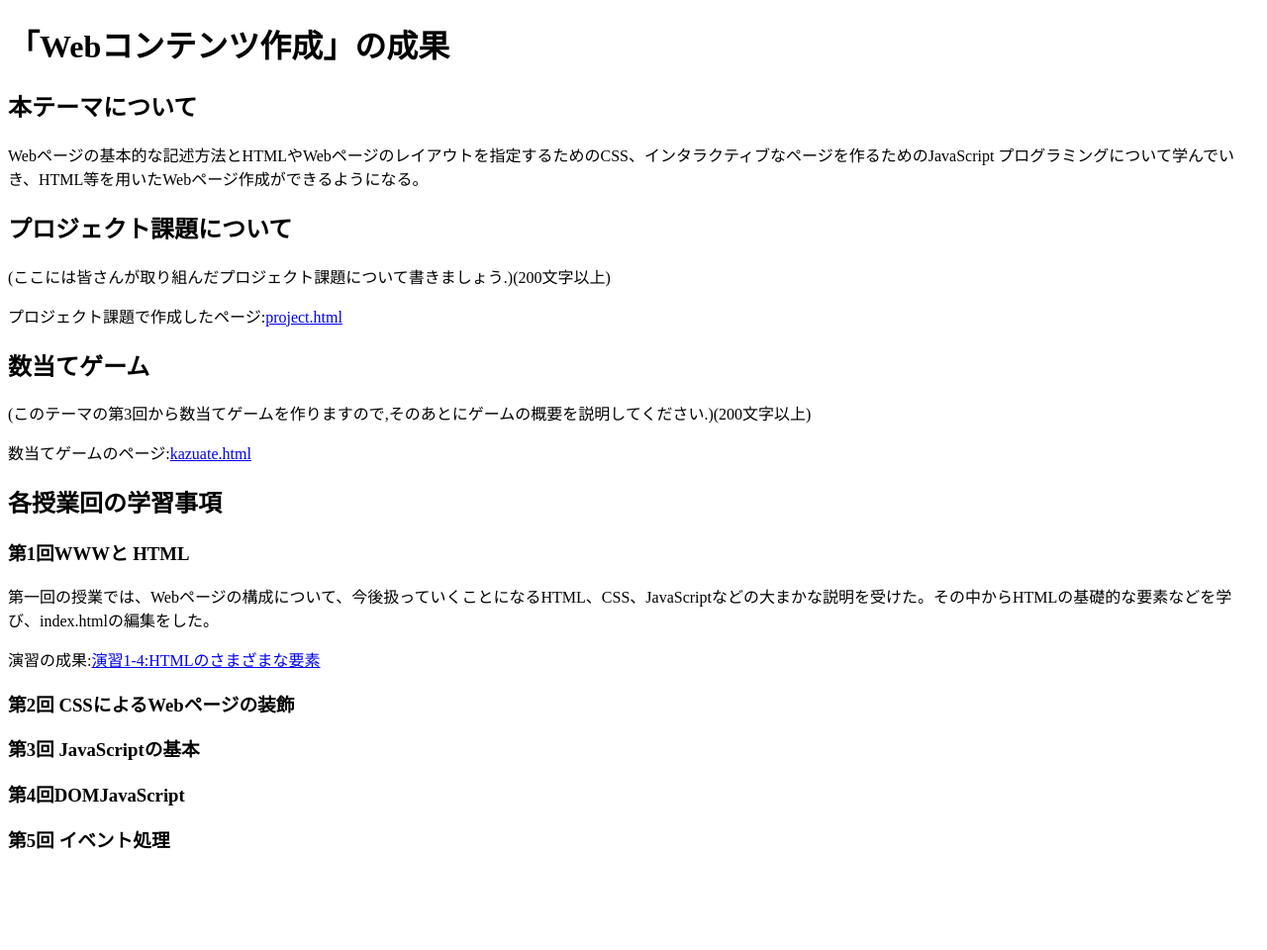
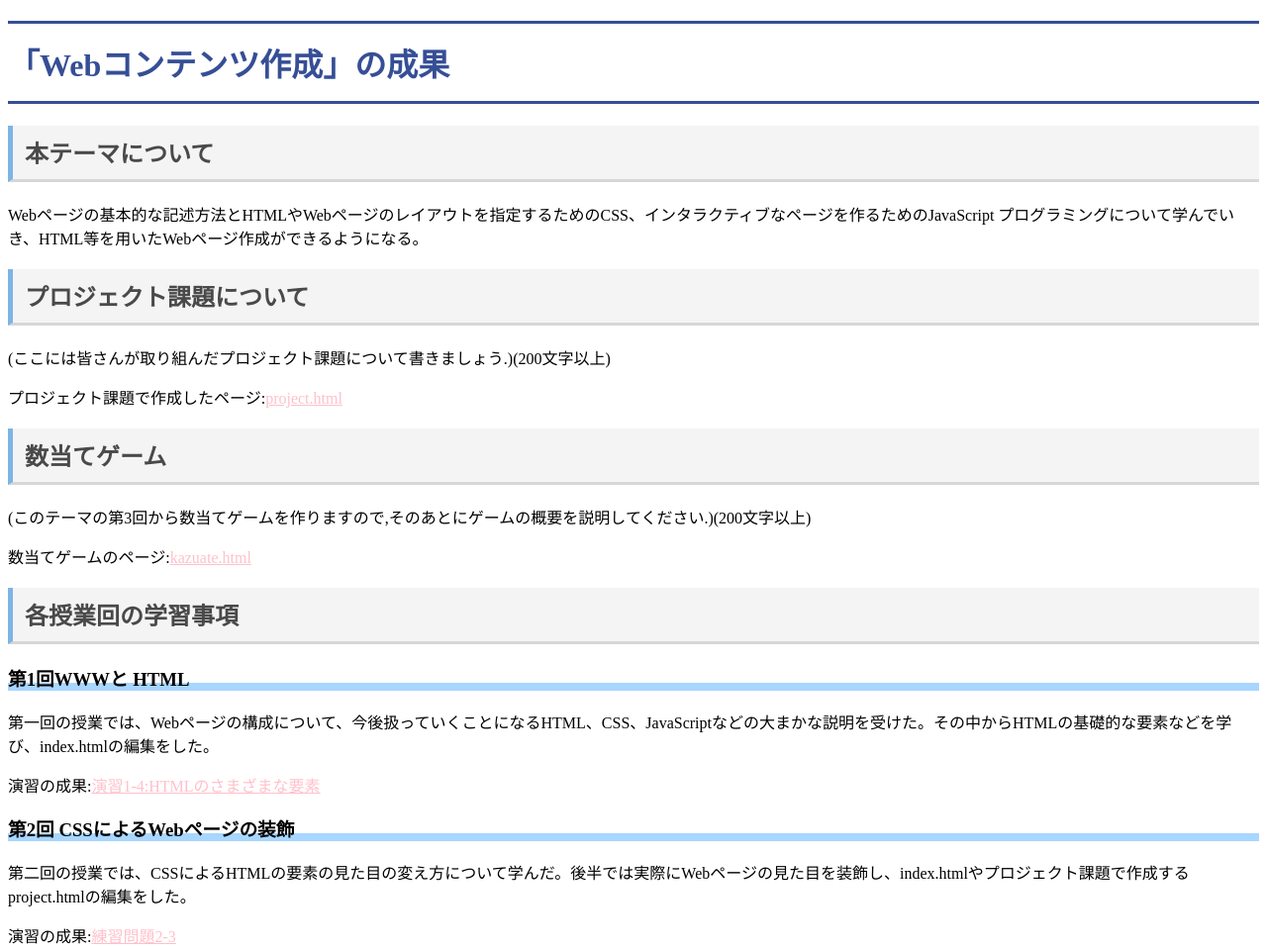
Before and after one commit to G386362023/medialabo, a plain HTML site: page index.html in a window 1280 px wide. Shown: the top 960 px of the page at 99% size. Before the commit the page ends 880 px from the top, so only its background shows below. Drawn offline with Linux system fonts and the light colour scheme.

Commit message:
第二回課題

```diff
--- a/index.html
+++ b/index.html
@@ -3,6 +3,7 @@
   <head>
     <meta charset="utf-8">
     <title>「Webコンテンツ作成」の成果</title>
+    <link rel="stylesheet" href="style.css">
   </head>
   <body>
 	<h1>「Webコンテンツ作成」の成果</h1>
@@ -23,6 +24,8 @@
   <p>第一回の授業では、Webページの構成について、今後扱っていくことになるHTML、CSS、JavaScriptなどの大まかな説明を受けた。その中からHTMLの基礎的な要素などを学び、index.htmlの編集をした。</p>
   <p>演習の成果:<a href="https://g386362023.github.io/medialabo/practice-html/elements.html" target="_blank">演習1-4:HTMLのさまざまな要素</a></p>
   <h3>第2回 CSSによるWebページの装飾</h3>
+  <p>第二回の授業では、CSSによるHTMLの要素の見た目の変え方について学んだ。後半では実際にWebページの見た目を装飾し、index.htmlやプロジェクト課題で作成するproject.htmlの編集をした。</p>
+  <p>演習の成果:<a href="https://g386362023.github.io/medialabo/practice-css/browser-intro.html" target="_blank">練習問題2-3</a></p>
   <h3>第3回 JavaScriptの基本</h3>
   <h3>第4回DOMJavaScript</h3>
   <h3>第5回 イベント処理</h3>
--- /dev/null
+++ b/style.css
@@ -0,0 +1,31 @@
+
+h1 {
+	color: #364e96;
+  padding: 0.5em 0;
+  border-top: solid 3px #364e96;
+  border-bottom: solid 3px #364e96;
+}
+
+h2 {
+  padding: 0.4em 0.5em;
+	color: #494949;
+	background: #f4f4f4;
+  border-left: solid 5px #7db4e6;
+  border-bottom: solid 3px #d7d7d7;
+}
+
+h3 {
+	background: linear-gradient(transparent 70%, #a7d6ff 70%);
+}
+
+a:link {
+    color: pink;
+  }
+
+  a:visited {
+    color: rgb(217, 58, 169);
+  }
+
+  a:hover {
+    text-decoration: none;
+  }
--- /dev/null
+++ b/styles.css
@@ -0,0 +1,30 @@
+.box30 {
+  margin: 2em 0;
+  background: #f1f1f1;
+  box-shadow: 0 2px 4px rgba(0, 0, 0, 0.22);
+}
+.box30 .box-title {
+  font-size: 1.2em;
+  background: #5fc2f5;
+  padding: 4px;
+  text-align: center;
+  color: #FFF;
+  font-weight: bold;
+  letter-spacing: 0.05em;
+}
+.box30 p {
+  padding: 15px 20px;
+  margin: 0;
+}
+
+a:link {
+    color: pink;
+  }
+
+  a:visited {
+    color: rgb(217, 58, 169);
+  }
+
+  a:hover {
+    text-decoration: none;
+  }
```
Also changed, not shown: project.html (+4 -1 lines).
